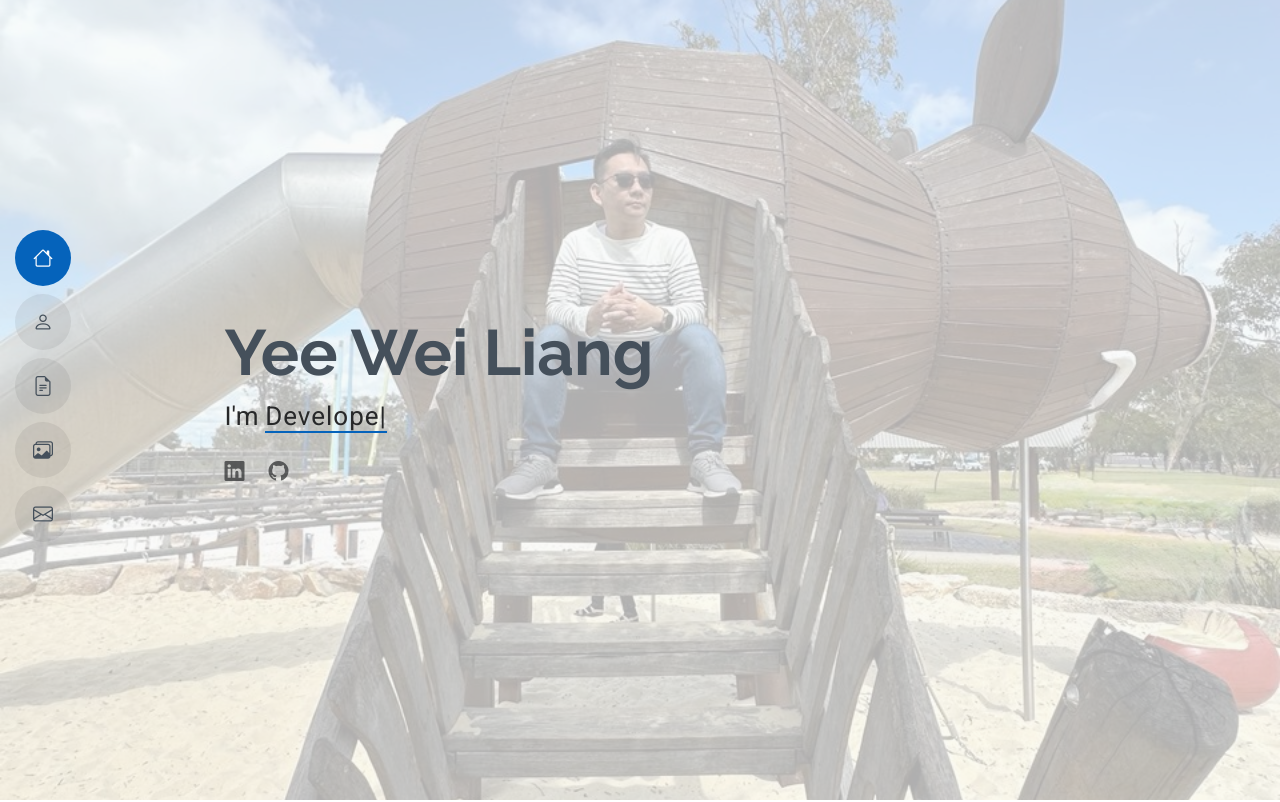
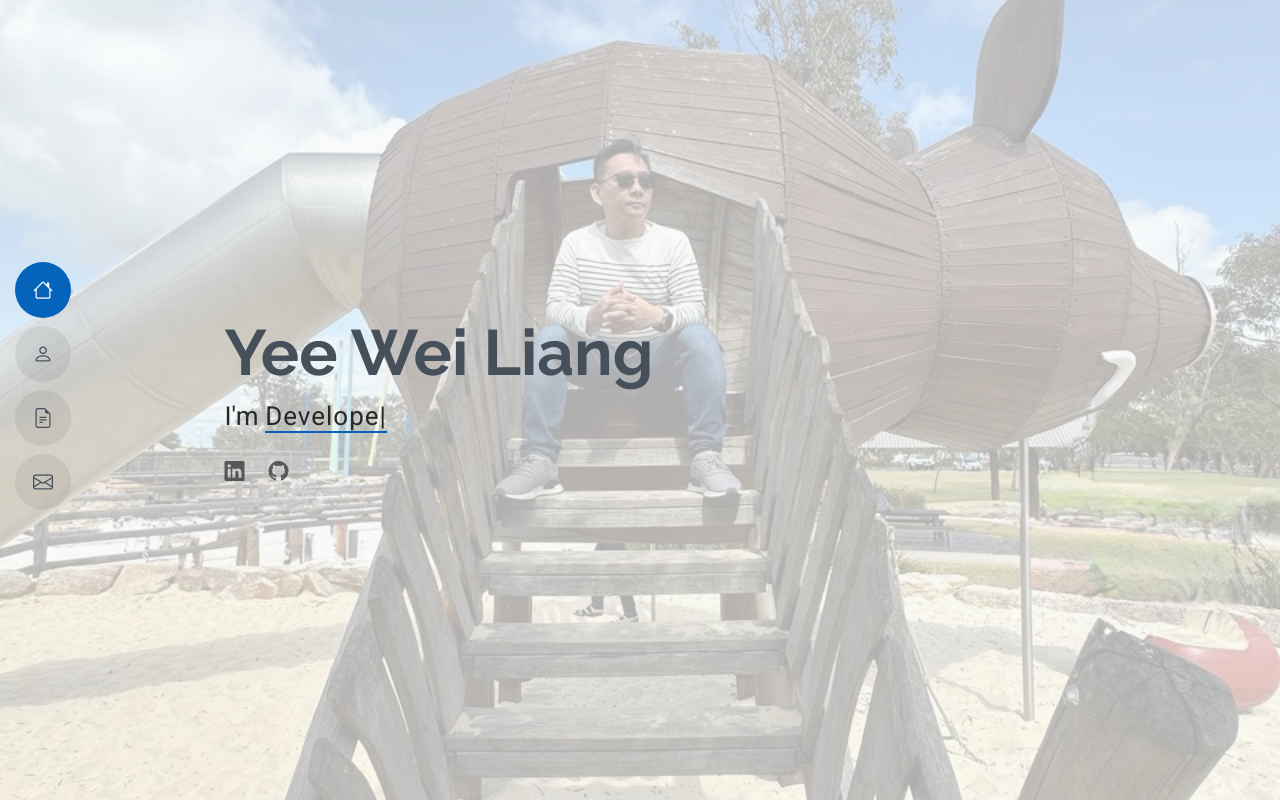
Before and after one commit to yeewliang/MyPortfolio, a plain HTML site: page index.html in a window 1280 px wide. Shown: the top 802 px of the page. Drawn offline with Linux system fonts and the light colour scheme.

Commit message:
remove portfolio

```diff
--- a/index.html
+++ b/index.html
@@ -47,7 +47,7 @@
         <li><a href="#hero" class="active"><i class="bi bi-house navicon"></i><span>Home</span></a></li>
         <li><a href="#about"><i class="bi bi-person navicon"></i><span>About</span></a></li>
         <li><a href="#resume"><i class="bi bi-file-earmark-text navicon"></i><span>Resume</span></a></li>
-        <li><a href="#portfolio"><i class="bi bi-images navicon"></i><span>Portfolio</span></a></li>
+        <!-- <li><a href="#portfolio"><i class="bi bi-images navicon"></i><span>Portfolio</span></a></li> -->
         <li><a href="#contact"><i class="bi bi-envelope navicon"></i><span>Contact</span></a></li>
       </ul>
     </nav>
```
